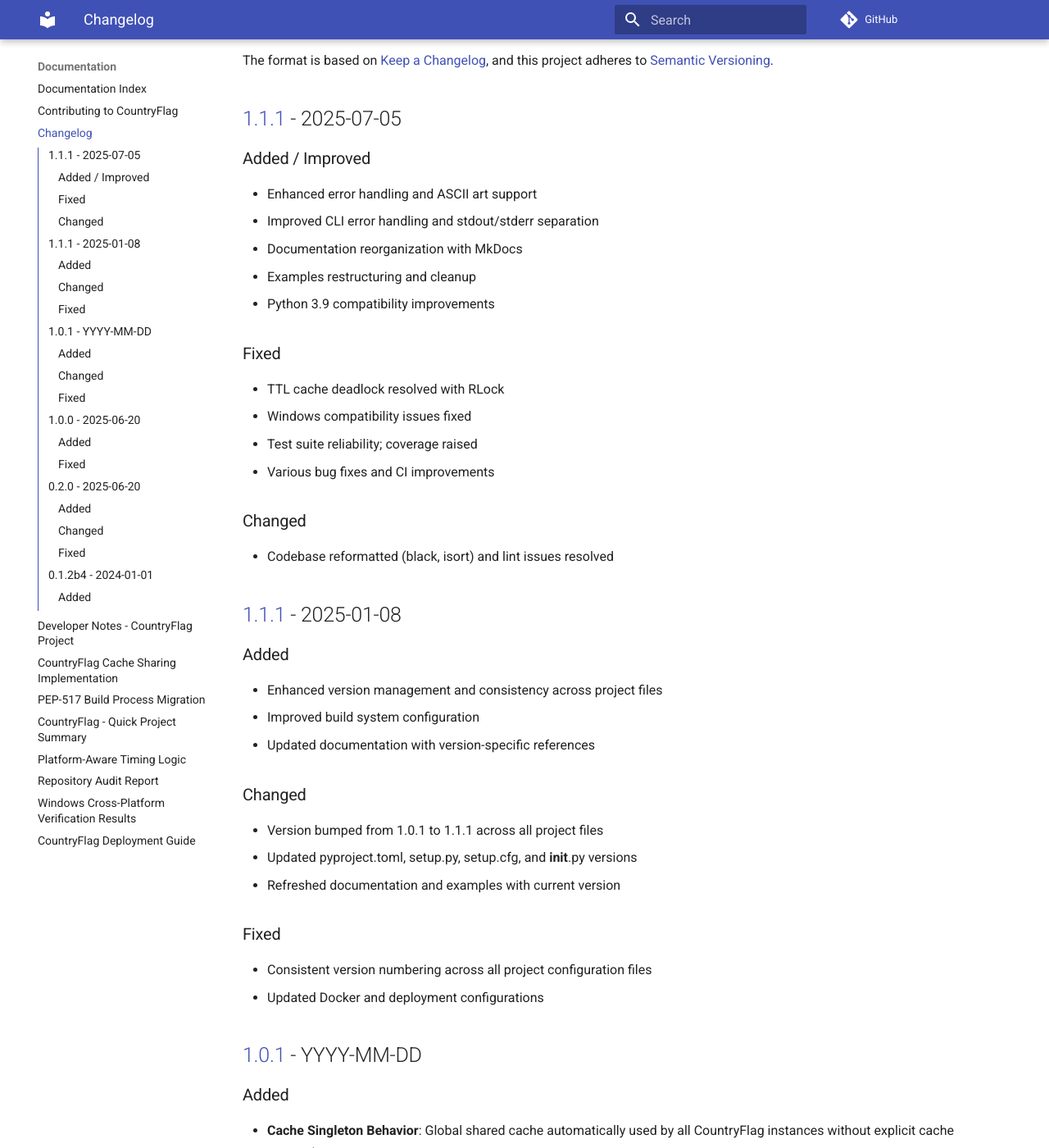
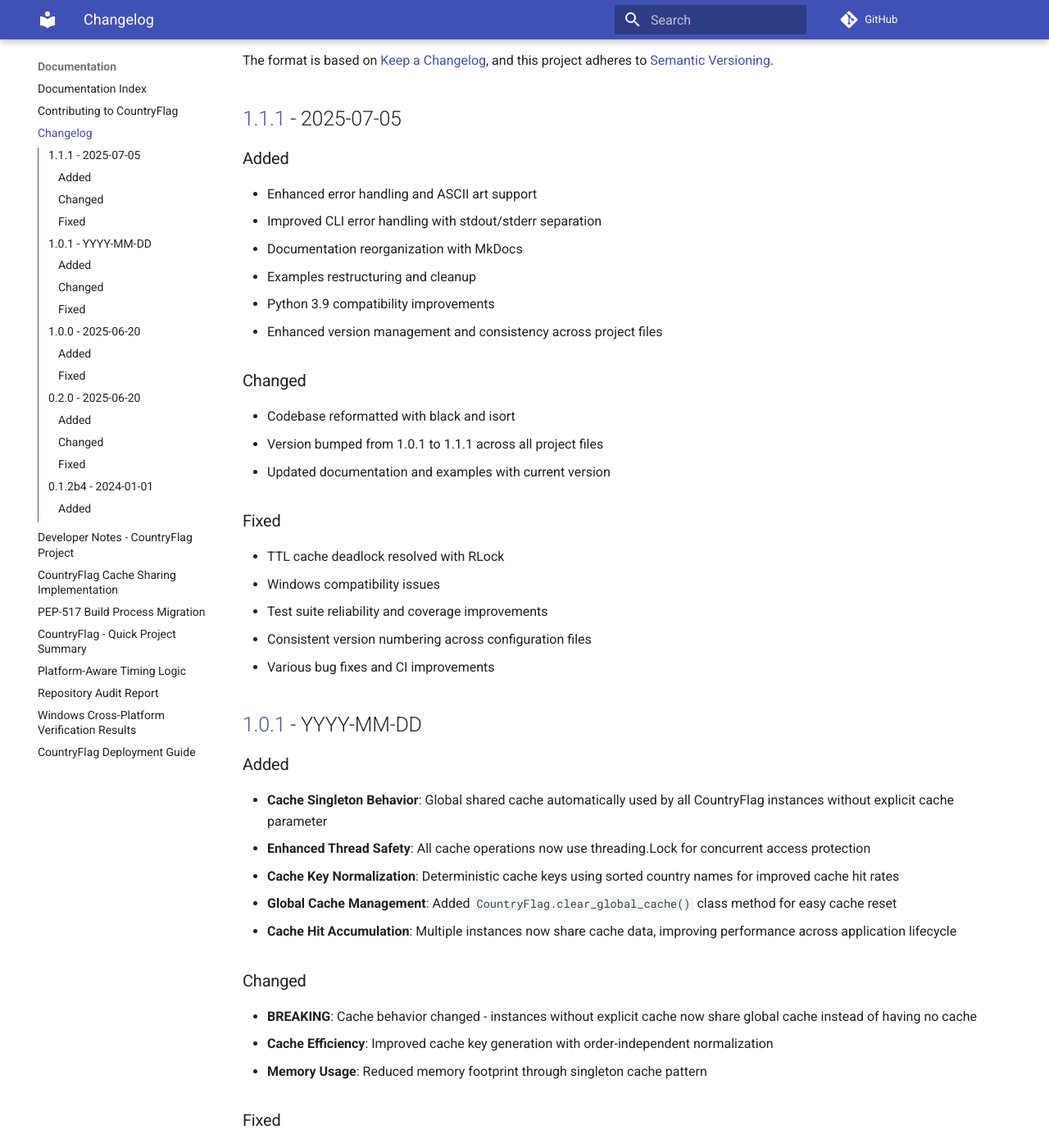
Before and after one commit to Lendersmark/countryflag, an MkDocs documentation site: the page built from docs/CHANGELOG.md, in a window 1280 px wide and 1400 px high, scrolled down 208 px. Shown: the whole window at 82% size. Built offline with MkDocs 1.6.1 and Material for MkDocs 9.7.7, drawn with Linux system fonts in a browser that asks for light colours; comment, search, counter and statistics services are not loaded.

Commit message:
docs: add structured changelog for v1.1.1

```diff
--- a/docs/CHANGELOG.md
+++ b/docs/CHANGELOG.md
@@ -7,37 +7,25 @@ and this project adheres to [Semantic Versioning](https://semver.org/spec/v2.0.0
 
 ## [1.1.1] - 2025-07-05
 
-### Added / Improved
+### Added
 - Enhanced error handling and ASCII art support
-- Improved CLI error handling and stdout/stderr separation
+- Improved CLI error handling with stdout/stderr separation
 - Documentation reorganization with MkDocs
 - Examples restructuring and cleanup
 - Python 3.9 compatibility improvements
+- Enhanced version management and consistency across project files
+
+### Changed
+- Codebase reformatted with black and isort
+- Version bumped from 1.0.1 to 1.1.1 across all project files
+- Updated documentation and examples with current version
 
 ### Fixed
 - TTL cache deadlock resolved with RLock
-- Windows compatibility issues fixed
-- Test suite reliability; coverage raised
+- Windows compatibility issues
+- Test suite reliability and coverage improvements
+- Consistent version numbering across configuration files
 - Various bug fixes and CI improvements
-
-### Changed
-- Codebase reformatted (black, isort) and lint issues resolved
-
-## [1.1.1] - 2025-01-08
-
-### Added
-- Enhanced version management and consistency across project files
-- Improved build system configuration
-- Updated documentation with version-specific references
-
-### Changed
-- Version bumped from 1.0.1 to 1.1.1 across all project files
-- Updated pyproject.toml, setup.py, setup.cfg, and __init__.py versions
-- Refreshed documentation and examples with current version
-
-### Fixed
-- Consistent version numbering across all project configuration files
-- Updated Docker and deployment configurations
 
 ## [1.0.1] - YYYY-MM-DD
 
```
